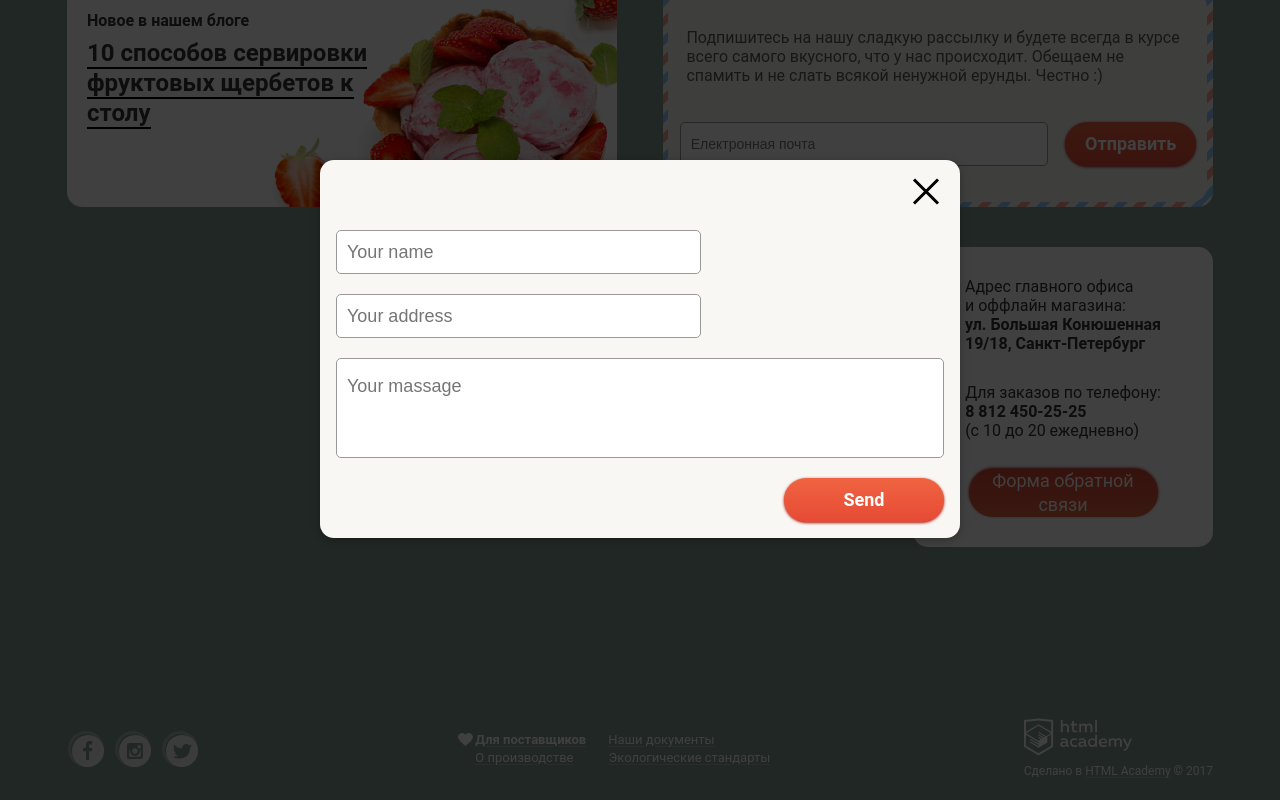
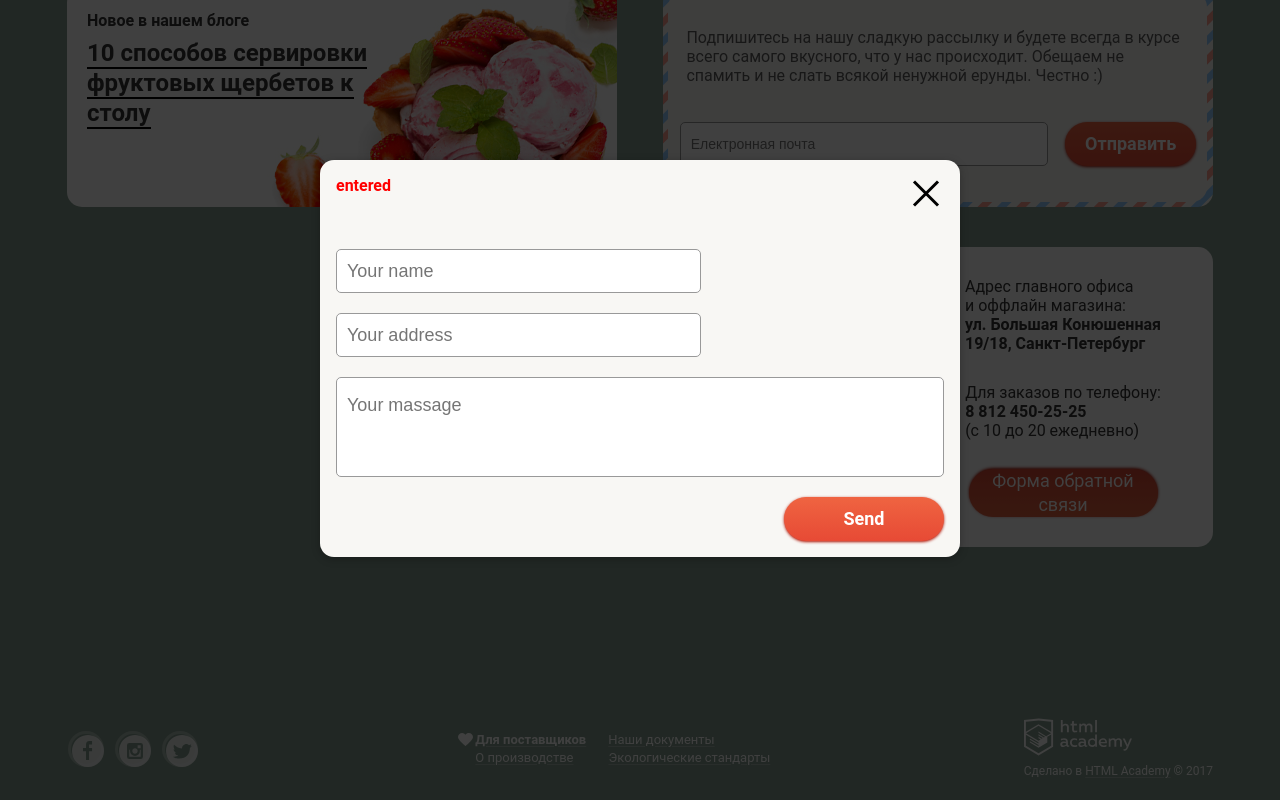
Before and after one commit to LastVoyager/gllacy-redux-app, a React (Create React App) app: page /main in a window 1280 px wide. Both pictures are taken after a click on the button "Форма обратной связи". Shown: the part 1290-2090 px from the top of the page. Built offline with nearby package versions, Linux system fonts and the light colour scheme; no server answers.

Commit message:
react-transition-group

```diff
--- a/src/Components/UI/Modal.js
+++ b/src/Components/UI/Modal.js
@@ -7,7 +7,11 @@ import classes from './Modal.module.css';
 const Backdrop = (props) => {
     const modalShown = useSelector(state => state.ui.modalShown)
     return (
-        <div className={modalShown ? `${classes.backdropOn}`: `${classes.backdropOff}`}></div>
+        <Transition in={modalShown} timeout={400}>
+            {state => (
+                <div className={state === 'exited' ? `${classes.backdropOff}`: `${classes.backdropOn}`}></div>
+            )}
+        </Transition>
     );
 };
 
@@ -16,26 +20,33 @@ const ModalOverlay = (props) => {
     console.log(modalShown);
 
     return (
-        <div className={`${classes.modal} ${modalShown ? classes.modalOpen : ''}`}>
-            <div className={classes.content}>{props.children}</div>
-        </div>
+        <Transition in={modalShown} timeout={400}>
+
+            { state => (
+                <div className={state === 'exited' ? `${classes.modal}` : `${classes.modal} ${classes.modalOpen}`}>
+                    <p className={`${classes.test}`}>{state}</p>
+                    <div className={classes.content}>{props.children}</div>
+                </div>
+            )}
+        </Transition>
     );
 };
 
-//const modalPortal = document.getElementById('modal');
 
 const Modal = (props) => {
     const modalShown = useSelector(state => state.ui.modalShown)
 
+    //react-trans.-group based animation
     return (
-        <>
+        <Fragment>
             <Backdrop/>
             <ModalOverlay>{props.children}</ModalOverlay>
-        </>
+        </Fragment>
     );
 
 };
 
+//const modalPortal = document.getElementById('modal');
 /* const Modal = (props) => {
     return (
         <Fragment>
@@ -44,6 +55,15 @@ const Modal = (props) => {
         </Fragment>
     );
 
-}; */
+    //css-based animation
+    return (
+        <div className={modalShown ? `${classes.backdropOn}`: `${classes.backdropOff}`}></div>
+    );
+    return (
+        <div className={`${classes.modal} ${modalShown ? classes.modalOpen : ''}`}>
+            <div className={classes.content}>{props.children}</div>
+        </div>
+    );
+};  */
 
 export default Modal;
--- a/src/Components/UI/Modal.module.css
+++ b/src/Components/UI/Modal.module.css
@@ -25,10 +25,16 @@
     transform: translateY(-200%)
 }
 
+.test {
+    color: red;
+}
+
 .modalOpen {
     opacity: 1;
     transform: translateY(0%)
 }
+
+
 
 @media (max-width: 768px) {
     .modalOpen {
```
